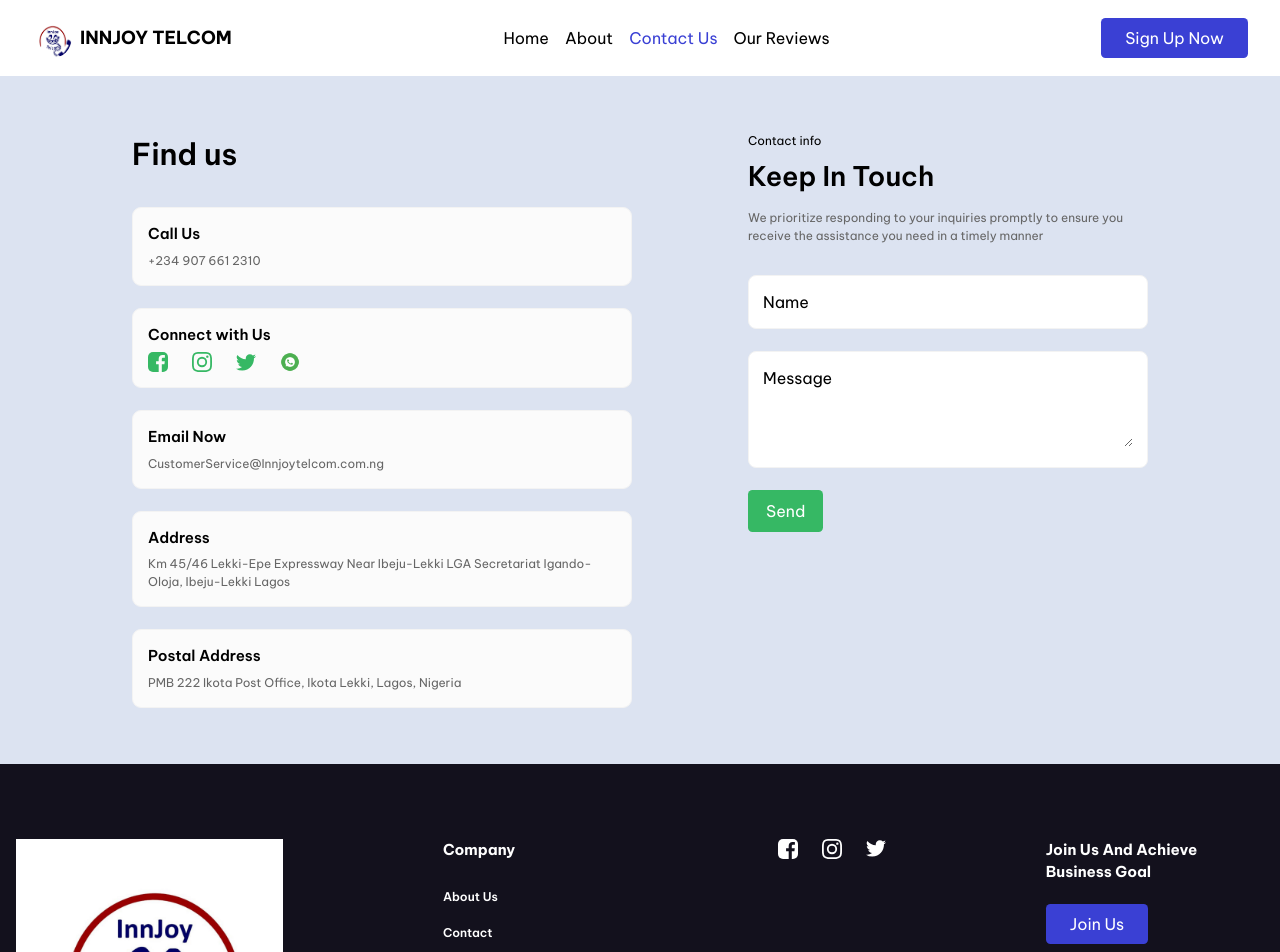
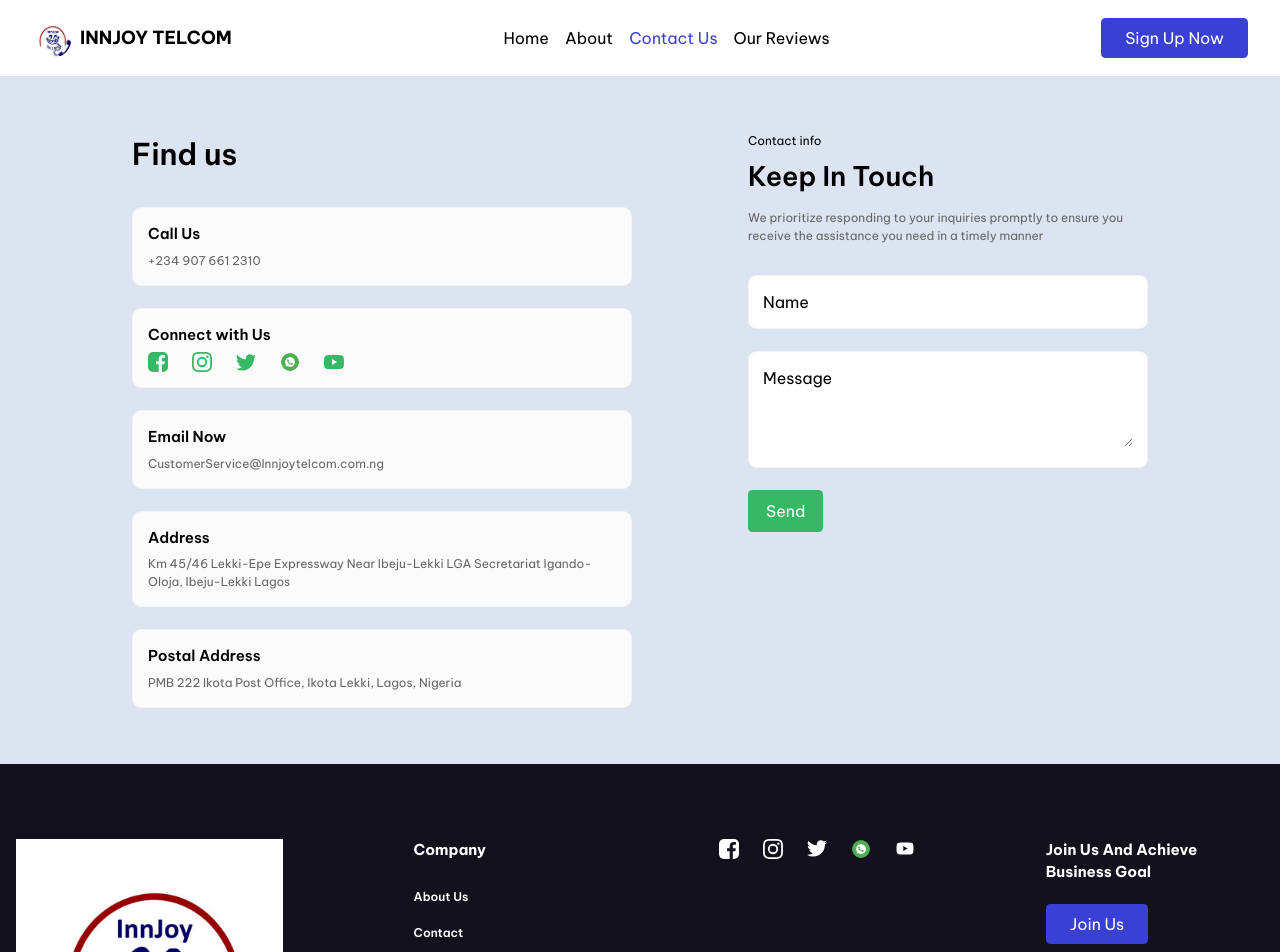
Before and after one commit to cyberohn2/InnjoyTelcom, a React (Vite) app: page /contact-us in a window 1280 px wide. Shown: the top 952 px of the page. Built offline with nearby package versions, Linux system fonts and the light colour scheme.

Commit message:
added: youtube link

```diff
--- a/src/Components/Footer.jsx
+++ b/src/Components/Footer.jsx
@@ -1,8 +1,9 @@
 import PryCtaBtn from "./PryCtaBtn";
 import logo from "/injoylogo.jpg";
-import fbIcon from "/icon-facebook.svg"
-import IgIcon from "/icon-instagram.svg"
-import XIcon from "/icon-twitter.svg"
+import WhatsappIcon from "/whatsapp-icon.png"
+import YTIcom from "/youtube.svg"
+
+
 import { Link } from "react-router-dom";
 
 const Footer = () =>{
@@ -25,9 +26,17 @@
                         </ul>
                     </div>
                     <div className="flex gap-6 items-center">
-                        <a href=""><svg className="fill-white hover:fill-blue-500" style={{borderRadius: "5px"}} width="20" height="20" xmlns="http://www.w3.org/2000/svg"><path d="M18.896 0H1.104C.494 0 0 .494 0 1.104v17.793C0 19.506.494 20 1.104 20h9.58v-7.745H8.076V9.237h2.606V7.01c0-2.583 1.578-3.99 3.883-3.99 1.104 0 2.052.082 2.329.119v2.7h-1.598c-1.254 0-1.496.597-1.496 1.47v1.928h2.989l-.39 3.018h-2.6V20h5.098c.608 0 1.102-.494 1.102-1.104V1.104C20 .494 19.506 0 18.896 0z" fillRule="nonzero"/></svg></a>
-                        <a href=""><svg className="fill-white hover:fill-blue-500" width="20" height="20" xmlns="http://www.w3.org/2000/svg"><path d="M10 1.802c2.67 0 2.987.01 4.042.059 2.71.123 3.975 1.409 4.099 4.099.048 1.054.057 1.37.057 4.04 0 2.672-.01 2.988-.057 4.042-.124 2.687-1.387 3.975-4.1 4.099-1.054.048-1.37.058-4.041.058-2.67 0-2.987-.01-4.04-.058-2.718-.124-3.977-1.416-4.1-4.1-.048-1.054-.058-1.37-.058-4.041 0-2.67.01-2.986.058-4.04.124-2.69 1.387-3.977 4.1-4.1 1.054-.048 1.37-.058 4.04-.058zM10 0C7.284 0 6.944.012 5.877.06 2.246.227.227 2.242.061 5.877.01 6.944 0 7.284 0 10s.012 3.057.06 4.123c.167 3.632 2.182 5.65 5.817 5.817 1.067.048 1.407.06 4.123.06s3.057-.012 4.123-.06c3.629-.167 5.652-2.182 5.816-5.817.05-1.066.061-1.407.061-4.123s-.012-3.056-.06-4.122C19.777 2.249 17.76.228 14.124.06 13.057.01 12.716 0 10 0zm0 4.865a5.135 5.135 0 100 10.27 5.135 5.135 0 000-10.27zm0 8.468a3.333 3.333 0 110-6.666 3.333 3.333 0 010 6.666zm5.338-9.87a1.2 1.2 0 100 2.4 1.2 1.2 0 000-2.4z" fillRule="nonzero"/></svg></a>
-                        <a href=""><svg className="fill-white hover:fill-blue-500" width="20" height="17" xmlns="http://www.w3.org/2000/svg"><path d="M20 2.172a8.192 8.192 0 01-2.357.646 4.11 4.11 0 001.805-2.27 8.22 8.22 0 01-2.606.996A4.096 4.096 0 0013.847.248c-2.65 0-4.596 2.472-3.998 5.037A11.648 11.648 0 011.392 1a4.109 4.109 0 001.27 5.478 4.086 4.086 0 01-1.858-.513c-.045 1.9 1.318 3.679 3.291 4.075a4.113 4.113 0 01-1.853.07 4.106 4.106 0 003.833 2.849A8.25 8.25 0 010 14.658a11.616 11.616 0 006.29 1.843c7.618 0 11.923-6.434 11.663-12.205A8.354 8.354 0 0020 2.172z" fillRule="nonzero"/></svg></a>
+                        <a target="_" href="https://m.facebook.com/profile.php?id=61563958125862&name=xhp_nt_fbaction_open_user"><svg className="fill-white hover:fill-blue-500" style={{borderRadius: "5px"}} width="20" height="20" xmlns="http://www.w3.org/2000/svg"><path d="M18.896 0H1.104C.494 0 0 .494 0 1.104v17.793C0 19.506.494 20 1.104 20h9.58v-7.745H8.076V9.237h2.606V7.01c0-2.583 1.578-3.99 3.883-3.99 1.104 0 2.052.082 2.329.119v2.7h-1.598c-1.254 0-1.496.597-1.496 1.47v1.928h2.989l-.39 3.018h-2.6V20h5.098c.608 0 1.102-.494 1.102-1.104V1.104C20 .494 19.506 0 18.896 0z" fillRule="nonzero"/></svg></a>
+                        <a target="_" href="https://www.instagram.com/innjoytelcom/"><svg className="fill-white hover:fill-blue-500" width="20" height="20" xmlns="http://www.w3.org/2000/svg"><path d="M10 1.802c2.67 0 2.987.01 4.042.059 2.71.123 3.975 1.409 4.099 4.099.048 1.054.057 1.37.057 4.04 0 2.672-.01 2.988-.057 4.042-.124 2.687-1.387 3.975-4.1 4.099-1.054.048-1.37.058-4.041.058-2.67 0-2.987-.01-4.04-.058-2.718-.124-3.977-1.416-4.1-4.1-.048-1.054-.058-1.37-.058-4.041 0-2.67.01-2.986.058-4.04.124-2.69 1.387-3.977 4.1-4.1 1.054-.048 1.37-.058 4.04-.058zM10 0C7.284 0 6.944.012 5.877.06 2.246.227.227 2.242.061 5.877.01 6.944 0 7.284 0 10s.012 3.057.06 4.123c.167 3.632 2.182 5.65 5.817 5.817 1.067.048 1.407.06 4.123.06s3.057-.012 4.123-.06c3.629-.167 5.652-2.182 5.816-5.817.05-1.066.061-1.407.061-4.123s-.012-3.056-.06-4.122C19.777 2.249 17.76.228 14.124.06 13.057.01 12.716 0 10 0zm0 4.865a5.135 5.135 0 100 10.27 5.135 5.135 0 000-10.27zm0 8.468a3.333 3.333 0 110-6.666 3.333 3.333 0 010 6.666zm5.338-9.87a1.2 1.2 0 100 2.4 1.2 1.2 0 000-2.4z" fillRule="nonzero"/></svg></a>
+                        <a target="_" href="https://x.com/InnjoyTelcom"><svg className="fill-white hover:fill-blue-500" width="20" height="17" xmlns="http://www.w3.org/2000/svg"><path d="M20 2.172a8.192 8.192 0 01-2.357.646 4.11 4.11 0 001.805-2.27 8.22 8.22 0 01-2.606.996A4.096 4.096 0 0013.847.248c-2.65 0-4.596 2.472-3.998 5.037A11.648 11.648 0 011.392 1a4.109 4.109 0 001.27 5.478 4.086 4.086 0 01-1.858-.513c-.045 1.9 1.318 3.679 3.291 4.075a4.113 4.113 0 01-1.853.07 4.106 4.106 0 003.833 2.849A8.25 8.25 0 010 14.658a11.616 11.616 0 006.29 1.843c7.618 0 11.923-6.434 11.663-12.205A8.354 8.354 0 0020 2.172z" fillRule="nonzero"/></svg></a>
+                        <a target="_" href="https://wa.me/+2349076612310"><img width={20} src={WhatsappIcon} alt="" /></a>
+                        <a target="_" href="https://youtube.com/@innjoytelcom?si=u1i0q6PWVwkqKRoi">
+                        <svg fill="#ffffff" xmlns="http://www.w3.org/2000/svg" xmlns:xlink="http://www.w3.org/1999/xlink" version="1.1" id="Capa_1" x="0px" y="0px" viewBox="0 0 24 24" style={{enableBackground: "new 0 0 24 24"}} xml:space="preserve" width="20" height="17">
+                        <g id="XMLID_184_">
+                            <path d="M23.498,6.186c-0.276-1.039-1.089-1.858-2.122-2.136C19.505,3.546,12,3.546,12,3.546s-7.505,0-9.377,0.504   C1.591,4.328,0.778,5.146,0.502,6.186C0,8.07,0,12,0,12s0,3.93,0.502,5.814c0.276,1.039,1.089,1.858,2.122,2.136   C4.495,20.454,12,20.454,12,20.454s7.505,0,9.377-0.504c1.032-0.278,1.845-1.096,2.122-2.136C24,15.93,24,12,24,12   S24,8.07,23.498,6.186z M9.546,15.569V8.431L15.818,12L9.546,15.569z"/>
+                        </g>
+                        </svg>
+</a>
                     </div>
                     <div className="max-w-[218.25px] text-center sm:text-left">
                         <h3 className="mb-[20px] text-[15px] font-bold">Join Us And Achieve Business Goal</h3>
--- a/src/Pages/Contact.jsx
+++ b/src/Pages/Contact.jsx
@@ -1,11 +1,8 @@
 import { useState } from "react";
-import phoneIcon from "/phone-icon.svg";
-import mailIcon from "/mail-icon.svg";
-import locationIcon from "/location-icon.svg";
 import fbIcon from "/icon-facebook.svg"
 import IgIcon from "/icon-instagram.svg"
 import XIcon from "/icon-twitter.svg"
-import WhiteXIcon from "/icon-white-twitter.svg"
+import YTIcom from "/youtube.svg"
 import WhatsappIcon from "/whatsapp-icon.png"
 
 const Contact = () => {
@@ -89,8 +86,9 @@
                             <div className="flex gap-6 items-center">
                                 <a target="_" href="https://m.facebook.com/profile.php?id=61563958125862&name=xhp_nt_fbaction_open_user"><img src={fbIcon} alt="" /></a>
                                 <a target="_" href="https://www.instagram.com/innjoytelcom/"><img src={IgIcon} alt="" /></a>
-                                <a target="_" href=""><img src={XIcon} alt="" /></a>
+                                <a target="_" href="https://x.com/InnjoyTelcom"><img src={XIcon} alt="" /></a>
                                 <a target="_" href="https://wa.me/+2349076612310"><img width={20} src={WhatsappIcon} alt="" /></a>
+                                <a target="_" href="https://youtube.com/@innjoytelcom?si=u1i0q6PWVwkqKRoi"><img width={20} src={YTIcom} alt="" /></a>
                             </div>
                         </div>
                     </div>
--- a/src/Pages/Pricing.jsx
+++ b/src/Pages/Pricing.jsx
@@ -16,24 +16,30 @@
                         <p className="font-semibold mt-4">*Free SMS Included in all Plans </p>
                     </div>
                     <div className="grid sm:grid-cols-3 grid-cols-1 gap-[22px]">
+                        <Link to="/sign-up" state={{package:oneMonth}}>
                             <div className="px-[26px] py-[22px] border border-[#F3F3F3] bg-white flex flex-col items-center rounded-[15px] shadow-sm">
                                 <p className="text-[15px] text-[#111D15] mb-[18px] font-semibold uppercase text-center">Monthly Package</p>
                                 <div className="px-[30px] py-[15px] bg-[#474df3] self-stretch text-[12px] text-center rounded-[7.5px] mb-[27px]">₦ <span className="text-[24px] font-bold">3,000/</span>3 Months</div>
                                 <p className="text-[#111D15] mb-4">Enjoy Our Airtel Call BONANZA for 3 Months</p>
-                            <Link to="/sign-up" state={{package:oneMonth}} className="border border-black hover:shadow-lg rounded-[4.5px] px-6 py-2 text-[#111d15] w-fit text-[12px] sm:text-[16px]" href="#contact">Choose</Link>
+                                <p  className="border border-black hover:shadow-lg rounded-[4.5px] px-6 py-2 text-[#111d15] w-fit text-[12px] sm:text-[16px]" href="#contact">Choose</p>
                             </div>
+                        </Link>
+                        <Link to="/sign-up" state={{package:sixMonth}}>
                             <div className="px-[26px] py-[22px] border border-[#F3F3F3] bg-white flex flex-col items-center rounded-[15px] shadow-sm">
                                 <p className="text-[15px] text-[#111D15] mb-[18px] font-semibold uppercase text-center">6 Month Package</p>
                                 <div className="px-[30px] py-[15px] bg-[#474df3] self-stretch text-[12px] text-center rounded-[7.5px] mb-[27px]">₦ <span className="text-[24px] font-bold">5,500/</span>6 Months</div>
                                 <p className="text-[#111D15] mb-4">Enjoy Our Airtel Call BONANZA for 6 Months </p>
-                            <Link to="/sign-up" state={{package:sixMonth}} className="border border-black hover:shadow-lg rounded-[4.5px] px-6 py-2 text-[#111d15] w-fit text-[12px] sm:text-[16px]" href="#contact">Choose</Link>
+                                <p  className="border border-black hover:shadow-lg rounded-[4.5px] px-6 py-2 text-[#111d15] w-fit text-[12px] sm:text-[16px]" href="#contact">Choose</p>
                             </div>
+                        </Link>
+                        <Link to="/sign-up" state={{package:twelveMonth}}>
                             <div className="px-[26px] py-[22px] border border-[#F3F3F3] bg-white flex flex-col items-center rounded-[15px] shadow-sm">
                                 <p className="text-[15px] text-[#111D15] mb-[18px] font-semibold uppercase text-center">12 Months Package</p>
                                 <div className="px-[30px] py-[15px] bg-[#474df3] self-stretch text-[12px] text-center rounded-[7.5px] mb-[27px]">₦ <span className="text-[24px] font-bold">10,000/</span>12 Months</div>
                                 <p className="text-[#111D15] mb-4">Enjoy Our Airtel Call BONANZA for 12 Months</p>
-                            <Link to="/sign-up" state={{package:twelveMonth}} className="border border-black hover:shadow-lg rounded-[4.5px] px-6 py-2 text-[#111d15] w-fit text-[12px] sm:text-[16px]" href="#contact">Choose</Link>
+                                <p  className="border border-black hover:shadow-lg rounded-[4.5px] px-6 py-2 text-[#111d15] w-fit text-[12px] sm:text-[16px]" href="#contact">Choose</p>
                             </div>
+                        </Link>
                     </div>
                 </div>
             </div>
```
Also changed, not shown: public/youtube.svg (added). Lines whose indentation alone changed are shown as unchanged.
